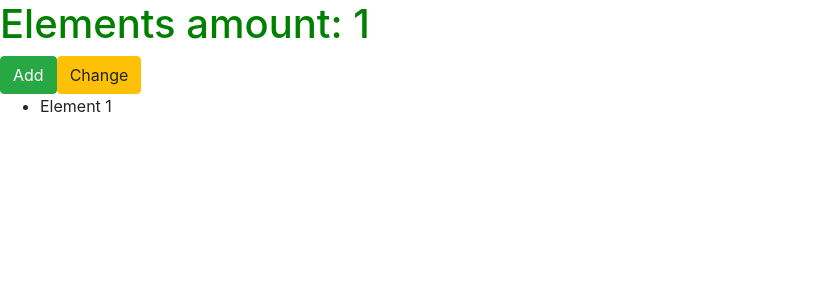
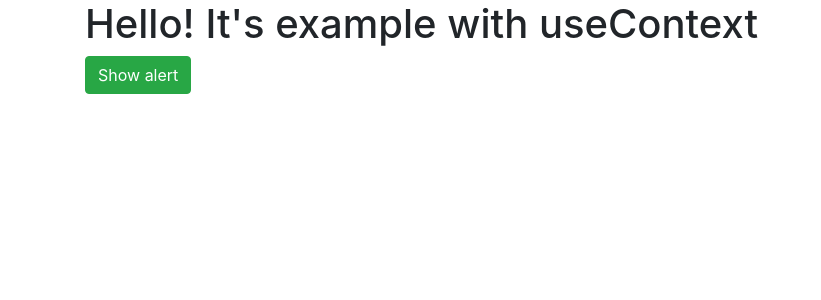
Before and after one commit to HellyZ/react-hooks, a React (Create React App) app: page / in a window 1280 px wide. Shown: the top 300 px of the page, without its empty margins (0-821 px from the left). Built offline with nearby package versions, Linux system fonts and the light colour scheme.

Commit message:
useContext sceleton for new hook

```diff
--- a/src/App.js
+++ b/src/App.js
@@ -1,25 +1,12 @@
 import React, { useState, useCallback} from 'react';
-import ItemList from './itemsList';
+import Main from './Main';
 
 
 function App() {
-  const [colored, setColored] = useState(false);
-  const [count, setCount] = useState(1)
-
-  const styles = {
-    color: colored ? 'gold' : 'green'
-  }
-
-  const generateItemsFromAPI = useCallback(() => {
-    return new Array(count).fill('').map((_, i) => `Element ${i+1}`) //fake server call
-  }, [count])
 
   return (
-    <div>
-      <h1 style={styles}>Elements amount: {count}</h1>
-      <button className="btn btn-success" onClick={() => setCount(prev => prev + 1)}>Add</button>
-      <button className="btn btn-warning" onClick={() => setColored(prev => !prev)}>Change</button>
-      <ItemList getItems={generateItemsFromAPI} />
+    <div className="container">
+      <Main />
     </div>
   );
 }
--- /dev/null
+++ b/src/Main.js
@@ -0,0 +1,10 @@
+import React from 'react';
+
+export default function Main() {
+  return (
+    <>
+      <h1>  Hello! It's example with useContext</h1>
+      <button className="btn btn-success">Show alert</button>
+    </>
+  )
+}
```
Also changed, not shown: src/hooks/useCallback.js (added, +27 -0 lines).
